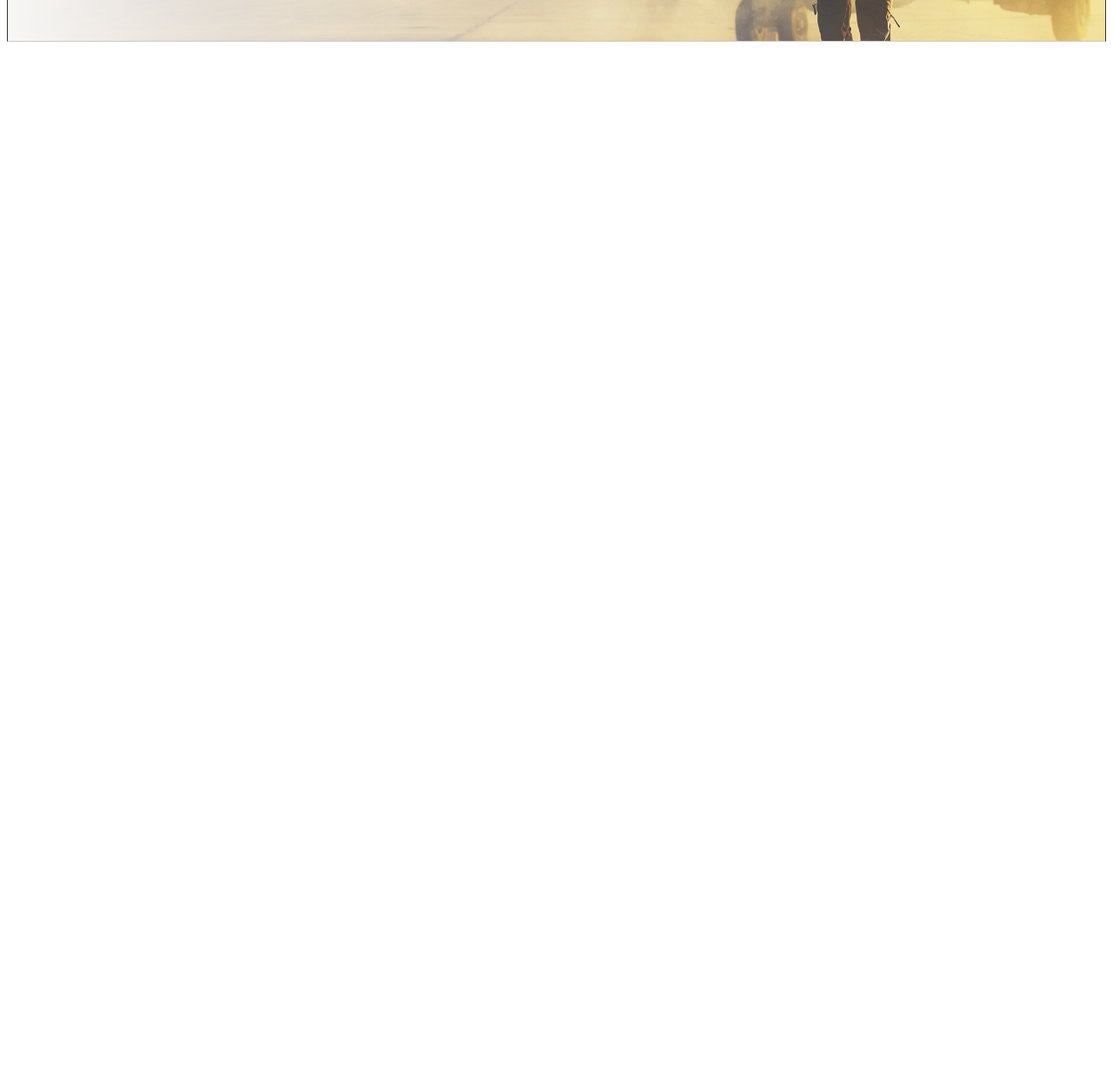
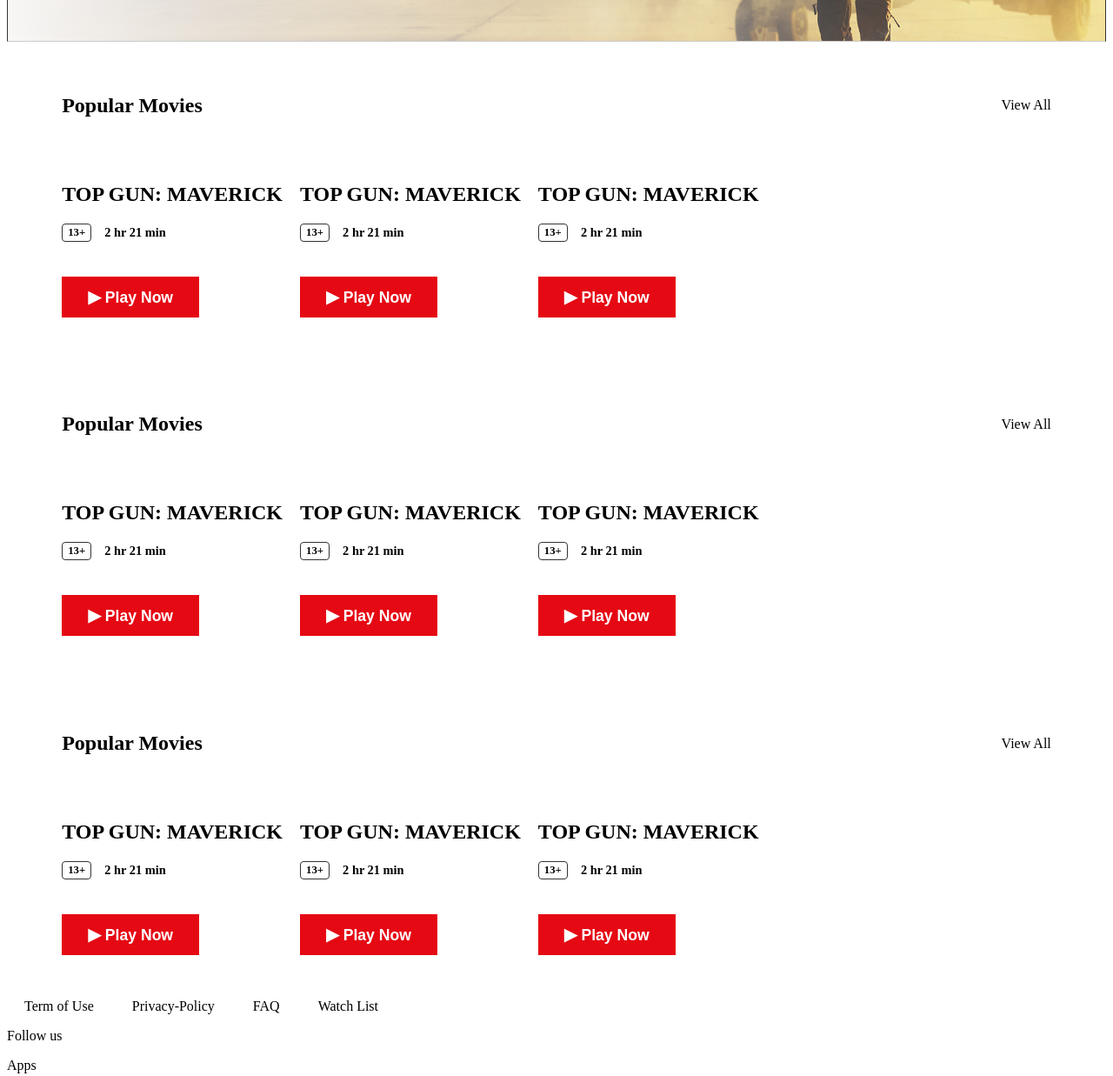
Before and after one commit to yavuzs-cakmak/Witflix, a plain HTML site: page index.html in a window 1280 px wide. Shown: the part 542-1779 px from the top of the page at 87% size. Before the commit the page ends 800 px from the top, so only its background shows below. Drawn offline with Linux system fonts and the light colour scheme.

Commit message:
body-and-footer-updates-in-html

```diff
--- a/index.html
+++ b/index.html
@@ -49,9 +49,164 @@
 <button class="btn-play"> <span>▶</span> Play Now </button>
 </div>
 </section>
+
     </main>
+    <section>
+    <div class="popular-movies-container">
+    <div class="header">
+     <h2> Popular Movies </h2>
+     <p> View All </p>
+    </div>
+     <div class="movie-list">
+
+
+    <div class="movie-card">
+<h1>TOP GUN: MAVERICK</h1>
+<div class="film-meta">
+
+<span class="yas">13+</span>
+<span class="uzunluk">2 hr 21 min</span>
+
+</div>
+
+<button class="btn-play"> <span>▶</span> Play Now </button>
+</div>
+<div class="movie-card">
+<h1>TOP GUN: MAVERICK</h1>
+<div class="film-meta">
+
+<span class="yas">13+</span>
+<span class="uzunluk">2 hr 21 min</span>
+
+</div>
+
+<button class="btn-play"> <span>▶</span> Play Now </button>
+</div>
+<div class="movie-card">
+<h1>TOP GUN: MAVERICK</h1>
+<div class="film-meta">
+
+<span class="yas">13+</span>
+<span class="uzunluk">2 hr 21 min</span>
+
+</div>
+
+<button class="btn-play"> <span>▶</span> Play Now </button>
+    </div>
+    </div>
+    </div>
+</section>
+<section>
+    <div class="popular-movies-container">
+    <div class="header">
+     <h2> Popular Movies </h2>
+     <p> View All </p>
+    </div>
+     <div class="movie-list">
+
+
+    <div class="movie-card">
+<h1>TOP GUN: MAVERICK</h1>
+<div class="film-meta">
+
+<span class="yas">13+</span>
+<span class="uzunluk">2 hr 21 min</span>
+
+</div>
+
+<button class="btn-play"> <span>▶</span> Play Now </button>
+</div>
+<div class="movie-card">
+<h1>TOP GUN: MAVERICK</h1>
+<div class="film-meta">
+
+<span class="yas">13+</span>
+<span class="uzunluk">2 hr 21 min</span>
+
+</div>
+
+<button class="btn-play"> <span>▶</span> Play Now </button>
+</div>
+<div class="movie-card">
+<h1>TOP GUN: MAVERICK</h1>
+<div class="film-meta">
+
+<span class="yas">13+</span>
+<span class="uzunluk">2 hr 21 min</span>
+
+</div>
+
+<button class="btn-play"> <span>▶</span> Play Now </button>
+    </div>
+    </div>
+    </div>
+</section>
+<section>
+    <div class="popular-movies-container">
+    <div class="header">
+     <h2> Popular Movies </h2>
+     <p> View All </p>
+    </div>
+     <div class="movie-list">
+
+
+    <div class="movie-card">
+<h1>TOP GUN: MAVERICK</h1>
+<div class="film-meta">
+
+<span class="yas">13+</span>
+<span class="uzunluk">2 hr 21 min</span>
+
+</div>
+
+<button class="btn-play"> <span>▶</span> Play Now </button>
+</div>
+<div class="movie-card">
+<h1>TOP GUN: MAVERICK</h1>
+<div class="film-meta">
+
+<span class="yas">13+</span>
+<span class="uzunluk">2 hr 21 min</span>
+
+</div>
+
+<button class="btn-play"> <span>▶</span> Play Now </button>
+</div>
+<div class="movie-card">
+<h1>TOP GUN: MAVERICK</h1>
+<div class="film-meta">
+
+<span class="yas">13+</span>
+<span class="uzunluk">2 hr 21 min</span>
+
+</div>
+
+<button class="btn-play"> <span>▶</span> Play Now </button>
+    </div>
+    </div>
+    </div>
+</section>
     <footer>
+<div>
+    <nav>
+        <a> Term of Use</a>
+        <a> Privacy-Policy </a>
+        <a> FAQ </a>
+        <a> Watch List </a>
+    </nav>
+</div>
+<div>
+    <p> Follow us </p>
+    <i class="fa-brands fa-square-facebook"></i>
+    <i class="fa-brands fa-x-twitter"></i>
+    <i class="fa-brands fa-youtube"></i>
+</div>
+<div>
+    <p> Apps </p>
+    <img src="assets/App_Store_(iOS)-Badge-Logo.wine.svg">
+    <img src="assets/googlestorePlay.png">
 
+</div>
     </footer>
 
 </body>
--- a/style.css
+++ b/style.css
@@ -40,6 +40,7 @@
 body {
     display: flex;
     flex-direction: column;
+
 }
 .rating {
     display:inline-block;
@@ -131,3 +132,31 @@
 .btn-play span{
 font-size: 1.2rem;
 }
+.popular-movies-container {
+    padding: 40px 5%;
+    display: flex;
+    flex-direction: column;
+    gap: 20px;
+}
+
+.popular-movies-container .header {
+    display: flex;
+    justify-content: space-between;
+    align-items: center;
+    margin-bottom: 15px;
+}
+
+
+.movie-list {
+    display: flex;
+    flex-direction: row;
+    gap: 20px;
+    overflow-x: auto;
+    padding-bottom: 10px;
+}
+
+
+.movie-card {
+    min-width: 250px;
+    flex-shrink: 0;
+}
```
Also changed, not shown: assets/App_Store_(iOS)-Badge-Logo.wine.svg (added), assets/googlestorePlay.png (added).
